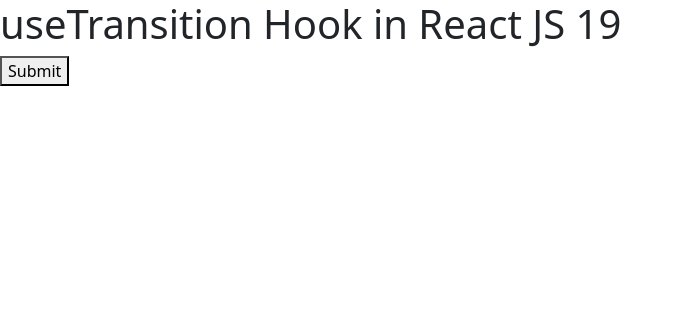
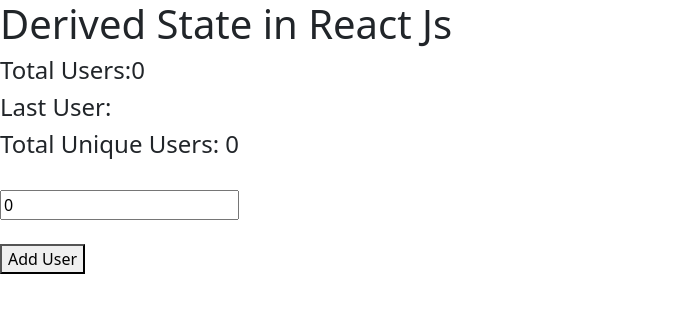
Before and after one commit to sakshi16-b/React19-tut, a React (Vite) app in the folder react19/: page / in a window 1280 px wide. Shown: the top 312 px of the page, without its empty margins (0-683 px from the left). Built offline with nearby package versions, Linux system fonts and the light colour scheme.

Commit message:
derived-state

```diff
--- a/react19/src/App.jsx
+++ b/react19/src/App.jsx
@@ -1,24 +1,36 @@
-import { useState, useTransition } from "react";
+import { useState } from "react";
 
 function App() {
-  const [pending, startTransition] = useTransition();
-  const handleSubmit = () => {
-    startTransition(async () => {
-      await new Promise((res) => setTimeout(res, 5000));
-    });
+  const [user, setUser] = useState(0);
+  const [users, setUsers] = useState([]);
+
+  const addUsers = () => {
+    setUsers([...users, user]);
   };
-
   return (
     <>
-      <h1>useTransition Hook in React JS 19</h1>
-      {pending ? (
-        <img src="https://media1.giphy.com/media/v1.Y2lkPTc5MGI3NjExa3VxMXpjMW9mNmU5Mm13NmV5eWp1MWZmZTVrdTlybmJtNndzMjFjeiZlcD12MV9pbnRlcm5hbF9naWZfYnlfaWQmY3Q9Zw/KG4PMQ0jyimywxNt8i/giphy.gif" />
-      ) : null}
-      <button disabled={pending} onClick={handleSubmit}>
-        Submit
-      </button>
+      <h1>Derived State in React Js</h1>
+      <h4>Total Users:{users.length}</h4>
+      <h4>Last User:{users[users.length - 1]}</h4>
+      <h4>Total Unique Users: {[...new Set(users)].length}</h4>
+      <br />
+
+      <input
+        type="text"
+        placeholder="Enter User"
+        onChange={(e) => setUser(e.target.value)}
+        value={user}
+      />
+      <br />
+      <br />
+      <button onClick={addUsers}>Add User</button>
+      <br />
+      <br />
+      <br />
+      {users.map((user, index) => {
+        return <h4 key={index}>{user}</h4>;
+      })}
     </>
   );
 }
-
 export default App;
```
